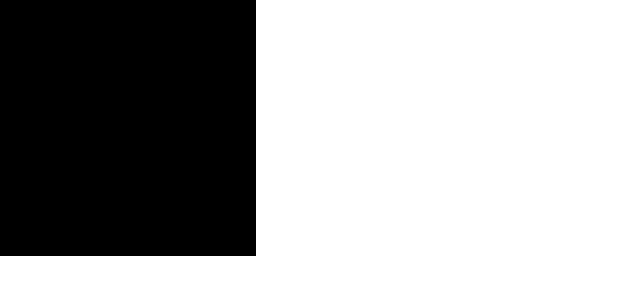
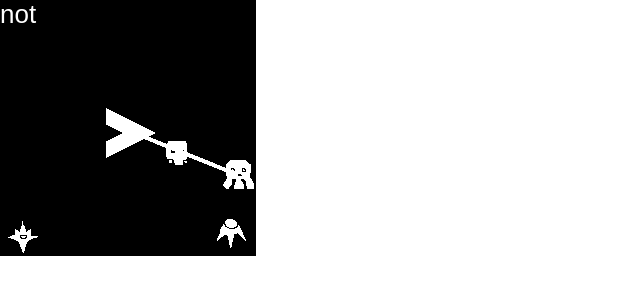
Before and after one commit to conrad619/PixiDev, a plain HTML site: page index.html in a window 1280 px wide. Shown: the whole page, without its empty margins (0-640 px from the left). Drawn offline with Linux system fonts and the light colour scheme.

Commit message:
dev3 basics done
keyboard controls
hitcollision
container
text

```diff
--- a/index.html
+++ b/index.html
@@ -14,10 +14,12 @@
 
 		PIXI.utils.sayHello(type)
 
-		let app = new PIXI.Application({width:256, height:256});
+		let WIDTH = 256;
+		let HEIGHT = 256;
+		let app = new PIXI.Application({width:WIDTH, height:HEIGHT});
 		let loader = PIXI.loader,
-			Sprite = PIXI.Sprite,
-			resources = PIXI.loader.resources;
+				Sprite = PIXI.Sprite,
+				resources = PIXI.loader.resources;
 
 		document.body.appendChild(app.view);
 
@@ -26,15 +28,21 @@
 		app.renderer.autoResize = true;
 		//app.renderer.resize(window.innerWidth, window.innerHeight);
 
-		let ship = "libs/images/ship.png";
-		let ship2 = "libs/images/ship2.png";
-
 		loader
-			.add("ship",ship)
-			.add("ship2",ship2)
+			.add("ship","libs/images/ship.png")
+			.add("ship2","libs/images/ship2.png")
+			.add("enemy","libs/images/sprites.json")
 			.on("progress",loadProgressHandler)
 			.load(setup);
-		let sprite;
+
+		let sship;
+		let enemy1,enemy2,enemy3,enemy4;
+		let message
+		let line;
+		let lk=0,
+		rk=0,
+		uk=0,
+		dk=0;
 
 		function loadProgressHandler(loader,resource){
 
@@ -45,18 +53,82 @@
 
 		function setup(){
 
-			//let sprite = new Sprite(resources[ship].texture);
-			sprite = new Sprite(resources.ship.texture);
+			let style = new PIXI.TextStyle({
+				fill:'#ffffff'
+			});
+			message = new PIXI.Text("Hello There!",style);
+			message.position.set(0,0);
 
-			app.stage.addChild(sprite);
+			line = new PIXI.Graphics();
+			app.stage.addChild(line);
 
 
-			sprite.position.set(100,100);
-			sprite.anchor.x=.5;
-			sprite.anchor.y=.5;
+			sship = new Sprite(resources.ship.texture);
+			enemy1 = new Sprite(resources.enemy.textures["enemy1.png"]);
+			enemy2 = new Sprite(resources.enemy.textures["enemy2.png"]);
+			enemy3 = new Sprite(resources.enemy.textures["enemy3.png"]);
+			enemy4 = new Sprite(resources.enemy.textures["enemy4.png"]);
+			enemy5 = new Sprite(resources.enemy.textures["enemy5.png"]);
 
-			sprite.rotation=.5;
-			//app.stage.removeChild(sprite);
+			let enemies = new PIXI.Container();
+			enemies.addChild(enemy1);
+			enemies.addChild(enemy2);
+			enemies.addChild(enemy3);
+			enemies.addChild(enemy4);
+			enemies.addChild(enemy5);
+
+
+			app.stage.addChild(sship);
+			app.stage.addChild(enemies);
+			app.stage.addChild(message);
+
+
+		 for(let i=0; i< enemies.children.length; i++){
+			  enemies.children[i].position.set(randomInt( 0,WIDTH-32), randomInt( 0, HEIGHT-32));
+				//enemies.children[i].rotation = Math.random() * 3.14;
+			}
+
+			sship.position.set(100,100);
+			sship.vx = 0;
+			sship.vy = 0;
+
+
+			let spd=5;
+
+			let left = keyboard("ArrowLeft"),
+					up = keyboard("ArrowUp"),
+					right = keyboard("ArrowRight"),
+					down = keyboard("ArrowDown");
+
+			left.press = () => {
+				lk=-spd;
+			}
+			right.press = () => {
+				rk=spd;
+			}
+			up.press = () => {
+				uk=-spd;
+			}
+			down.press = () => {
+				dk=spd;
+			}
+
+			left.release = () => {
+				lk=0;
+			}
+			right.release = () => {
+				rk=0;
+			}
+			up.release = () => {
+			  uk=0;
+			}
+			down.release = () => {
+				dk=0;
+			}
+
+
+
+
 
 			app.ticker.add(delta=>gameLoop(delta));
 
@@ -70,8 +142,125 @@
 		}
 
 		function play(delta){
-			sprite.x += 1*delta;
-			sprite.rotation += .1*delta;
+			sship.vx = lk + rk;
+			sship.vy = uk + dk;
+			sship.x += sship.vx;
+			sship.y += sship.vy;
+			//line.x=sship.x;
+			//line.y=sship.y;
+			if(hitTestRectangle(sship,enemy1)){
+				message.text = "hitting";
+			}else{
+
+				message.text = "not";
+			}
+			//sship.rotation += .1*delta;
+		}
+
+		function randomInt(min, max) {
+		  return Math.floor(Math.random() * (max - min + 1)) + min;
+		}
+
+		function hitTestRectangle(r1, r2) {
+
+		  //Define the variables we'll need to calculate
+		  let hit, combinedHalfWidths, combinedHalfHeights, vx, vy;
+
+		  //hit will determine whether there's a collision
+		  hit = false;
+
+		  //Find the center points of each sprite
+		  r1.centerX = r1.getGlobalPosition().x + r1.width / 2;
+		  r1.centerY = r1.getGlobalPosition().y + r1.height / 2;
+		  r2.centerX = r2.getGlobalPosition().x + r2.width / 2;
+		  r2.centerY = r2.getGlobalPosition().y + r2.height / 2;
+
+		  //Find the half-widths and half-heights of each sprite
+		  r1.halfWidth = r1.width / 2;
+		  r1.halfHeight = r1.height / 2;
+		  r2.halfWidth = r2.width / 2;
+		  r2.halfHeight = r2.height / 2;
+
+		  //Calculate the distance vector between the sprites
+		  vx = r1.centerX - r2.centerX;
+		  vy = r1.centerY - r2.centerY;
+				line.clear();
+				line.lineStyle(4, 0xFFFFFF, 1);
+			 line.moveTo(r1.centerX,r1.centerY);
+			 line.lineTo(r2.centerX,r2.centerY);
+
+		  //Figure out the combined half-widths and half-heights
+		  combinedHalfWidths = r1.halfWidth + r2.halfWidth;
+		  combinedHalfHeights = r1.halfHeight + r2.halfHeight;
+
+		  //Check for a collision on the x axis
+		  if (Math.abs(vx) < combinedHalfWidths) {
+
+		    //A collision might be occurring. Check for a collision on the y axis
+		    if (Math.abs(vy) < combinedHalfHeights) {
+
+		      //There's definitely a collision happening
+		      hit = true;
+		    } else {
+
+		      //There's no collision on the y axis
+		      hit = false;
+		    }
+		  } else {
+
+		    //There's no collision on the x axis
+		    hit = false;
+		  }
+
+		  //`hit` will be either `true` or `false`
+		  return hit;
+		};
+
+		function keyboard(value) {
+		  let key = {};
+		  key.value = value;
+		  key.isDown = false;
+		  key.isUp = true;
+		  key.press = undefined;
+		  key.release = undefined;
+		  //The `downHandler`
+		  key.downHandler = event => {
+		    if (event.key === key.value) {
+		      if (key.isUp && key.press) key.press();
+		      key.isDown = true;
+		      key.isUp = false;
+		      event.preventDefault();
+		    }
+		  };
+
+		  //The `upHandler`
+		  key.upHandler = event => {
+		    if (event.key === key.value) {
+		      if (key.isDown && key.release) key.release();
+		      key.isDown = false;
+		      key.isUp = true;
+		      event.preventDefault();
+		    }
+		  };
+
+		  //Attach event listeners
+		  const downListener = key.downHandler.bind(key);
+		  const upListener = key.upHandler.bind(key);
+
+		  window.addEventListener(
+		    "keydown", downListener, false
+		  );
+		  window.addEventListener(
+		    "keyup", upListener, false
+		  );
+
+		  // Detach event listeners
+		  key.unsubscribe = () => {
+		    window.removeEventListener("keydown", downListener);
+		    window.removeEventListener("keyup", upListener);
+		  };
+
+		  return key;
 		}
 
 	</script>
--- /dev/null
+++ b/libs/images/sprites.json
@@ -0,0 +1,30 @@
+{
+"frames": {
+	"enemy1.png": {
+		"frame": {"x":0, "y":33, "w":32, "h":32},
+		"spriteSourceSize": {"x":0,"y":0,"w":32,"h":32},
+		"sourceSize": {"w":32,"h":32}
+	},
+	"enemy2.png": {
+		"frame": {"x":33, "y":0, "w":32, "h":32},
+		"spriteSourceSize": {"x":0,"y":0,"w":32,"h":32},
+		"sourceSize": {"w":32,"h":32}
+	},
+	"enemy3.png": {
+		"frame": {"x":33, "y":33, "w":32, "h":32},
+		"spriteSourceSize": {"x":0,"y":0,"w":32,"h":32},
+		"sourceSize": {"w":32,"h":32}
+	},
+	"enemy4.png": {
+		"frame": {"x":0, "y":0, "w":32, "h":32},
+		"spriteSourceSize": {"x":0,"y":0,"w":32,"h":32},
+		"sourceSize": {"w":32,"h":32}
+	}
+
+},
+"meta": {
+	"image": "sprites.png",
+	"size": {"w": 66, "h": 66},
+	"scale": "1"
+}
+}
```
Also changed, not shown: libs/images/sprites.js (added, +30 -0 lines), libs/images/enemy1.png.txt (added), libs/images/sprites.png (added).
